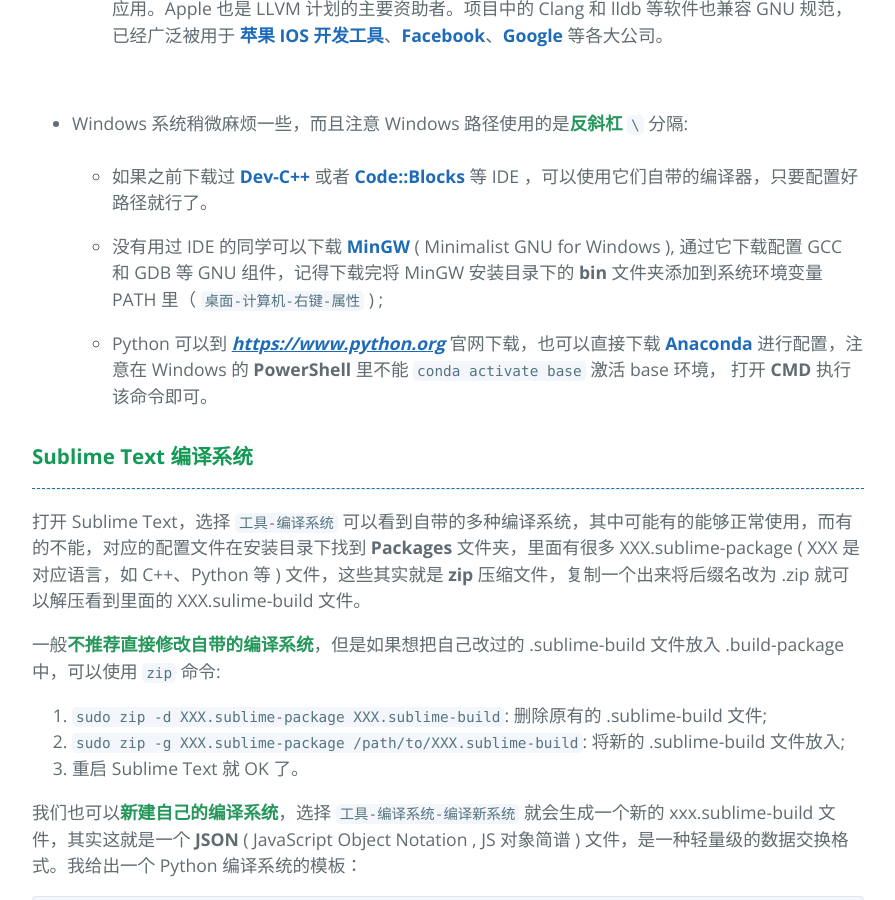
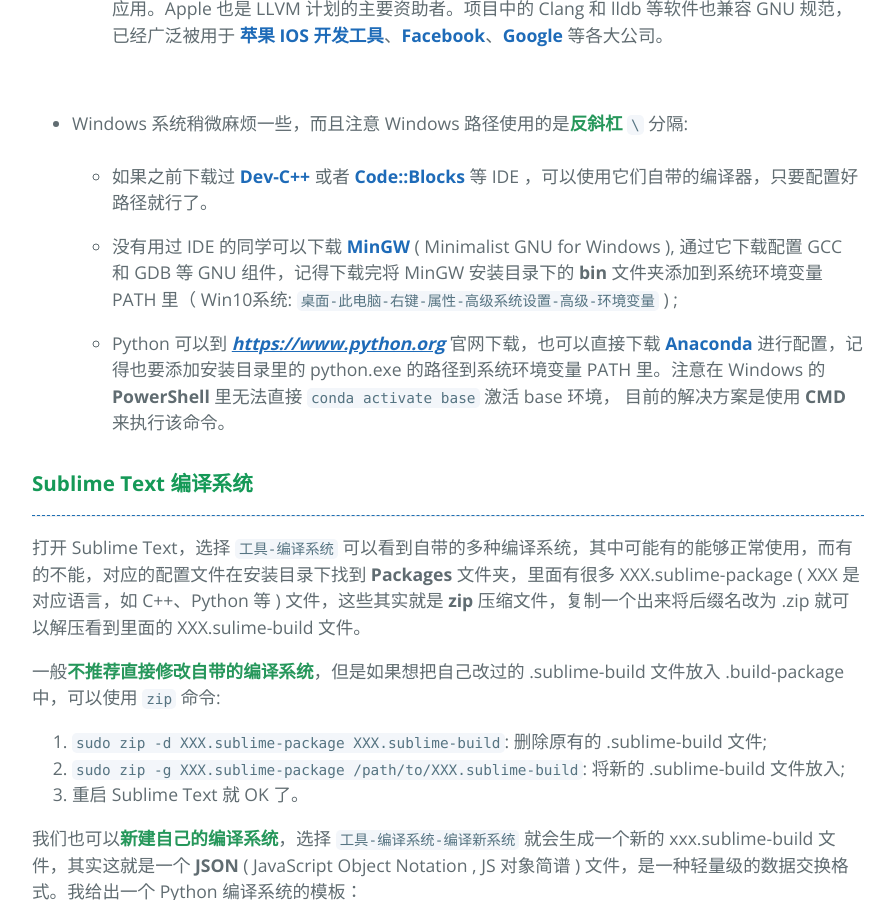
Before and after one commit to wwang721/wwang721.github.io, a Jekyll site: the page built from _posts/2019-8-28-subl_vscode.md, in a window 1280 px wide and 900 px high, scrolled down 2821 px. Shown: the whole window, without its empty margins (192-1087 px from the left). Built offline with Jekyll 4.4.1, drawn with Linux system fonts in a browser that asks for light colours.

Commit message:
small error

```diff
--- a/_posts/2019-8-28-subl_vscode.md
+++ b/_posts/2019-8-28-subl_vscode.md
@@ -11,7 +11,6 @@ tagline: "漫谈两款优秀文本编辑器的配置使用..."
 ## **IDE 漫谈**
 
 <hr style="height:5px;" />
-
 对于刚入门的同学来说，<font color="#26975b"><b>集成开发环境</b></font> ( **IDE** , Integrated Development Environment ) 是一个很好的选择，但是长期使用 IDE 可能会影响我们对文件系统的理解。
 
 * 常见的 IDE 有[**微软公司**](https://www.microsoft.com) ( **Microsoft** ***Inc.*** ) 的 [**Visual Studio**](https://www.visualstudio.com) 和[**苹果公司**](https://www.apple.com)（ **Apple** ***Inc.*** ）的 [**Xcode**](https://developer.apple.com/xcode/) , 它们功能丰富各有千秋，但是只能在自家的系统上很好的运行，虽然 Visual Studio 已经有了 MacOS 版本，但那实际上只是个半成品，很多语言都还不支持。
@@ -26,7 +25,6 @@ tagline: "漫谈两款优秀文本编辑器的配置使用..."
 ## **Editor 漫谈**
 
 <hr style="height:5px;" />
-
 最常见的<font color="#26975b"><b>文本编辑器</b></font> ( Editor ) 可能就是 Windows 上的**记事本**了，用过 Linux 系统的同学可能还知道 [**Vi/Vim**](https://www.vim.org) 和 [**Emacs**](http://www.gnu.org/software/emacs/)，我之前就有[<u><b>一篇文章</b></u>]({{ site.url }}/2019/05/21/Vim-notes.html)总结了一些 Vim 的常用命令。
 Vim 和 Emacs 是两款历史悠久的文本编辑器，都有着 “**编辑器之神**” 的称号。
 
@@ -43,7 +41,6 @@ Vim 的劲敌来自 Emacs 的不同变体。1999 年 Emacs 被选为 Linuxworld
 ## **Sublime Text 配置**
 
 <hr style="height:5px;" />
-
 **Sublime Text** 其实是一款收费软件，但是即便不激活也不影响你的正常使用，只是偶尔会弹出提示框提醒购买许可证，收费是 $80。
 
 主题、字体、文件图标等美化插件的配置我都不详细讲了，我个人比较喜欢 <font color="#26975b"><b>Monokai</b></font> 配色，几乎所有编辑器和 IDE 我都用了这个配色。在这我主要讲一下 Sublime Text 自带的编译系统。
@@ -53,7 +50,6 @@ Vim 的劲敌来自 Emacs 的不同变体。1999 年 Emacs 被选为 Linuxworld
 ### **系统编译器**
 
 <hr style="height:1px;border:none;border-top:1px dashed #1c6eb4" />
-
 * MacOS 和 Linux 系统配置起来比较容易，简单几步就可以完成：<br><br>
 	* 两者系统一般都自带了 Python 2.X , 如果想用更新的版本，如 3.6 或者 3.7 ，可以去官网 [***<u>https://www.python.org</u>***](https://www.python.org) 下载，或者安装 [**Anaconda**](https://www.anaconda.com) 进行配置;
 
@@ -65,14 +61,13 @@ Vim 的劲敌来自 Emacs 的不同变体。1999 年 Emacs 被选为 Linuxworld
 * Windows 系统稍微麻烦一些，而且注意 Windows 路径使用的是<font color="#26975b"><b>反斜杠</b></font> `\` 分隔:<br><br>
 	* 如果之前下载过 [**Dev-C++**](https://bloodshed-dev-c.en.softonic.com) 或者 [**Code::Blocks**](http://www.codeblocks.org) 等 IDE ，可以使用它们自带的编译器，只要配置好路径就行了。
 
-	* 没有用过 IDE 的同学可以下载 [**MinGW**](http://www.mingw.org) ( Minimalist GNU for Windows ), 通过它下载配置 GCC 和 GDB 等 GNU 组件，记得下载完将 MinGW 安装目录下的 **bin** 文件夹添加到系统环境变量 PATH 里（ `桌面-计算机-右键-属性` ) ;
+	* 没有用过 IDE 的同学可以下载 [**MinGW**](http://www.mingw.org) ( Minimalist GNU for Windows ), 通过它下载配置 GCC 和 GDB 等 GNU 组件，记得下载完将 MinGW 安装目录下的 **bin** 文件夹添加到系统环境变量 PATH 里（ Win10系统: `桌面-此电脑-右键-属性-高级系统设置-高级-环境变量` ) ;
 
-	* Python 可以到 [***<u>https://www.python.org</u>***](https://www.python.org) 官网下载，也可以直接下载 [**Anaconda**](https://www.anaconda.com) 进行配置，注意在 Windows 的 **PowerShell** 里不能 `conda activate base` 激活 base 环境， 打开 **CMD** 执行该命令即可。
+	* Python 可以到 [***<u>https://www.python.org</u>***](https://www.python.org) 官网下载，也可以直接下载 [**Anaconda**](https://www.anaconda.com) 进行配置，记得也要添加安装目录里的 python.exe 的路径到系统环境变量 PATH 里。注意在 Windows 的 **PowerShell** 里无法直接 `conda activate base` 激活 base 环境， 目前的解决方案是使用 **CMD** 来执行该命令。
 
 ### **Sublime Text 编译系统**
 
 <hr style="height:1px;border:none;border-top:1px dashed #1c6eb4" />
-
 打开 Sublime Text，选择 `工具-编译系统` 可以看到自带的多种编译系统，其中可能有的能够正常使用，而有的不能，对应的配置文件在安装目录下找到 **Packages** 文件夹，里面有很多 XXX.sublime-package ( XXX 是对应语言，如 C++、Python 等 ) 文件，这些其实就是 **zip** 压缩文件，复制一个出来将后缀名改为 .zip 就可以解压看到里面的 XXX.sulime-build 文件。
 
 一般<font color="#26975b"><b>不推荐直接修改自带的编译系统</b></font>，但是如果想把自己改过的 .sublime-build 文件放入 .build-package 中，可以使用 `zip` 命令:
@@ -117,7 +112,6 @@ Vim 的劲敌来自 Emacs 的不同变体。1999 年 Emacs 被选为 Linuxworld
 ## **Visual Studio Code 配置**
 
 <hr style="height:5px;" />
-
 **Visual Studio Code** 作为微软公司的**开源**编辑器，不仅名字继承于微软的 IDE **Visual Studio** ，图标也和 Visual Studio 很相似。微软出品的产品质量都很有保障，但配置起来可能会让初学者一头雾水。
 
 同样，主题、字体、文件图标等美化插件的配置我都不详细讲了，推荐一款 “**Monokai GRS**” 的主题配色，可以直接在 Visual Studio Code 内嵌的**拓展应用商店**里搜到。如果觉得英文 **UI** ( User Interface , 用户界面 ) 使用起来有困难，可以在拓展应用商店里下载微软官方汉化插件 "**Chinese (Simplified) Language Pack for Visual Studio Code**" 进行汉化。
@@ -127,7 +121,6 @@ Vim 的劲敌来自 Emacs 的不同变体。1999 年 Emacs 被选为 Linuxworld
 ### **Visual Studio Code 编译配置**
 
 <hr style="height:1px;border:none;border-top:1px dashed #1c6eb4" />
-
 在 VS Code 中编译运行程序，同样首先得配置好系统的编译器和 debug 工具，在上面关于 Sublime Text 的部分中[**已经说过**](#systemCompiler "系统编译器")，这里不再赘述。
 
 配置好后用 VS Code 打开工作文件夹和代码，选择 `终端-配置任务`，对于 C/C++ 可以直接选择 `C/C++: g++ build active file` , VS Code 会在 .vscode 中自动生成一个 **task.json** 文件，我们几乎不用去更改它。
@@ -213,7 +206,6 @@ int main(int argc, char *argv[])
 ### **Visual Studio Code 调试配置**
 
 <hr style="height:1px;border:none;border-top:1px dashed #1c6eb4" />
-
 * 完成 task.json 配置后，选择 `调试-打开配置`，对于 C/C++ 直接选择 `C++ (GDB/LLDB)` 就会在 .vscode 文件夹里生成 **launch.json** 文件，我们几乎也不用去更改它。
 
 * 对于 Python 代码， 这回也有 `Python File` 这个选项了，也可以自动生成 launch.json 文件。
@@ -223,7 +215,6 @@ int main(int argc, char *argv[])
 ### **Code Runner 插件**
 
 <hr style="height:1px;border:none;border-top:1px dashed #1c6eb4" />
-
 对于一些很简单的程序，如果不需要 debug 可以直接运行，我们只需要在**拓展应用商店**里下载 “**Code Runner**” 插件。下载完成后， VS Code 的界面右上方就会出现一个代表**运行** ( Run ) 的**三角形图标**， 直接左键点击就可以执行了。
 
 也可以在 settings.json 中进行自定义设置:
@@ -245,7 +236,6 @@ int main(int argc, char *argv[])
 ## **结语**
 
 <hr style="height:5px;" />
-
 到此 **Sublime Text** 和 **Visual Studio Code** 两款编辑器的编程环境配置差不多就已经完成了，更多高级的设置和功能需要在日常使用中慢慢学习探索。
 
 按着这个过程一路配置下来应该也不会是一帆风顺的，边琢磨边实验可以加深对其的理解，希望各位都会有所收获。🎉 🎉 🎉
```
Also changed, not shown: 1 other file.
